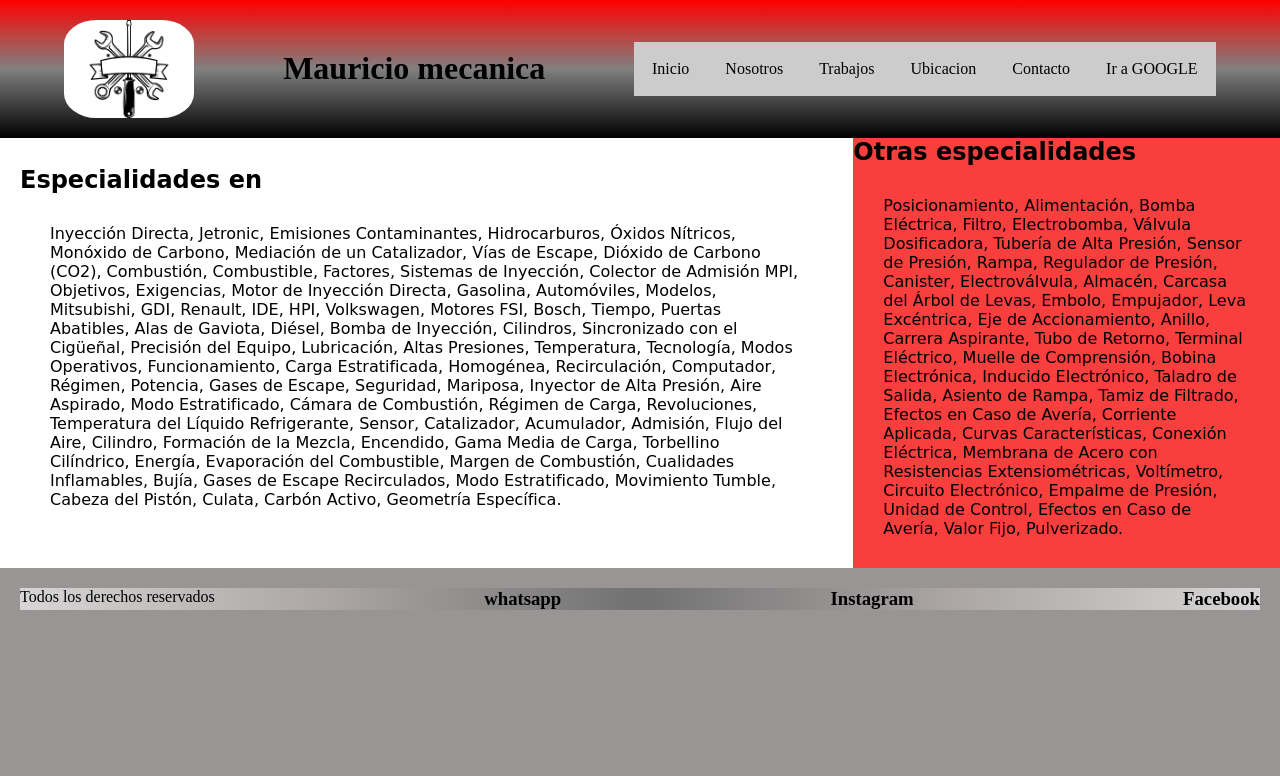
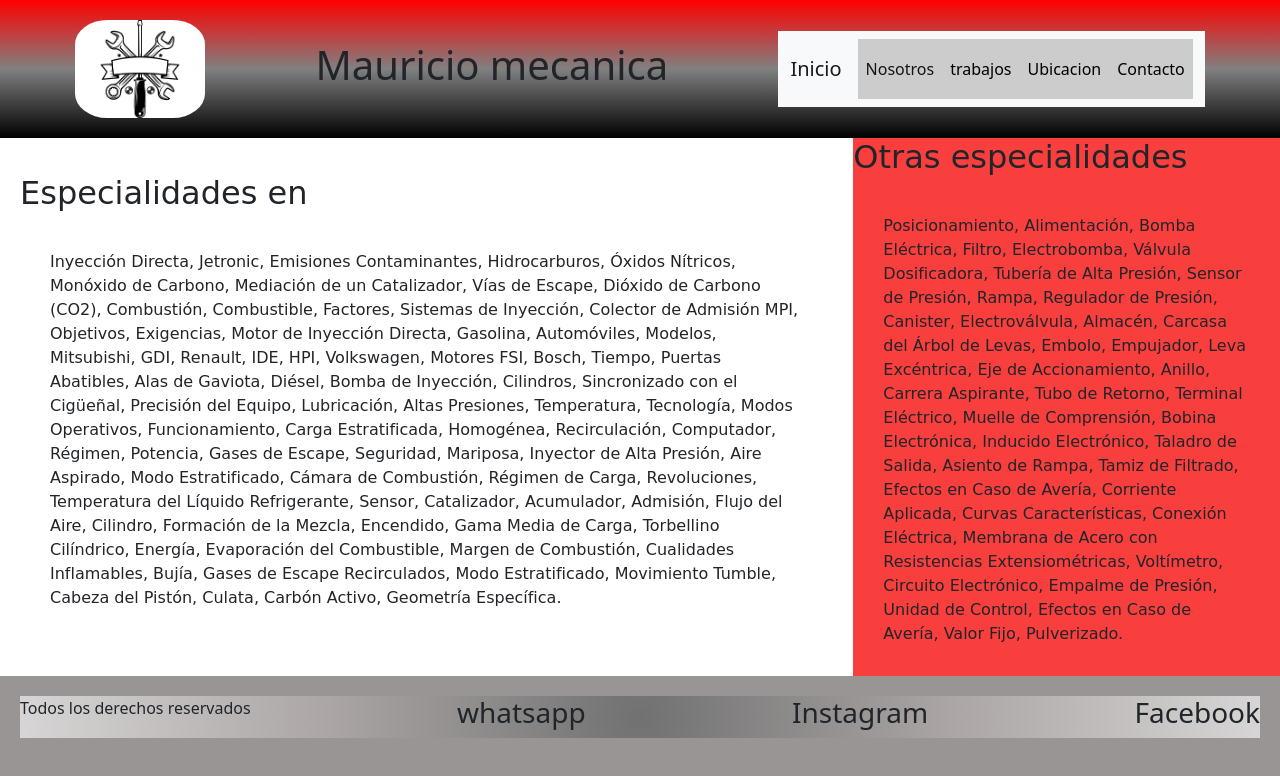
Before and after one commit to nahuelsanabria/repo, a plain HTML site: page index.html in a window 1280 px wide. Drawn offline with nearby package versions, Linux system fonts and the light colour scheme.

Commit message:
boostrap

```diff
--- a/index.html
+++ b/index.html
@@ -5,6 +5,7 @@
     <meta charset="UTF-8">
     <meta http-equiv="X-UA-Compatible" content="IE=edge">
     <meta name="viewport" content="width=device-width, initial-scale=1.0">
+    <link href="https://cdn.jsdelivr.net/npm/bootstrap@5.2.1/dist/css/bootstrap.min.css" rel="stylesheet" integrity="sha384-iYQeCzEYFbKjA/T2uDLTpkwGzCiq6soy8tYaI1GyVh/UjpbCx/TYkiZhlZB6+fzT" crossorigin="anonymous">
     <link rel="stylesheet" href="./estilos/estilo.css">
     <title> Mauri Mecanica </title>
 
@@ -15,17 +16,31 @@
         <header class="header">
             <img src="./images/logo.jpg" alt="">
 
-            <h1 class="titulo animate__animated animate__bounceOutLeft  ">Mauricio mecanica</h1>
-            <nav>
-                <ul>
-                    <li><a href="#">Inicio</a></li>
-                    <li><a href="./pages/nosotros.html">Nosotros</a></li>
-                    <li><a href="./pages/trabajos.html">Trabajos</a></li>
-                    <li><a href="./pages/ubicacion.html">Ubicacion</a></li>
-                    <li><a href="./pages/contacto.html">Contacto</a></li>
-                    <li><a href="https://www.google.com" target="_blank">Ir a GOOGLE</a></li>
-                </ul>
-            </nav>
+    <h1 class="titulo animate__animated animate__bounceOutLeft  ">Mauricio mecanica</h1>
+            <nav class="navbar navbar-expand-lg bg-light">
+                <div class="container-fluid">
+                  <a class="navbar-brand" href="#">Inicio</a>
+                  <button class="navbar-toggler" type="button" data-bs-toggle="collapse" data-bs-target="#navbarNav" aria-controls="navbarNav" aria-expanded="false" aria-label="Toggle navigation">
+                    <span class="navbar-toggler-icon"></span>
+                  </button>
+                  <div class="collapse navbar-collapse" id="navbarNav">
+                    <ul class="navbar-nav">
+                      <li class="nav-item">
+                        <a class="nav-link active" aria-current="page" href="./pages/nosotros.html">Nosotros</a>
+                      </li>
+                      <li class="nav-item">
+                        <a class="nav-link" href="./pages/trabajos.html">trabajos</a>
+                      </li>
+                      <li class="nav-item">
+                        <a class="nav-link" href="./pages/ubicacion.html">Ubicacion</a>
+                      </li>
+                      <li class="nav-item">
+                        <a class="nav-link" href="https://www.google.com">Contacto</a>
+                      </li>
+                    </ul>
+                  </div>
+                </div>
+              </nav>
         </header>
         <main class="main">
             <h2>Especialidades en</h2>
@@ -64,7 +79,7 @@
             </div>
         </footer>
     </div>
-
+    <script src="https://cdn.jsdelivr.net/npm/bootstrap@5.2.1/dist/js/bootstrap.bundle.min.js" integrity="sha384-u1OknCvxWvY5kfmNBILK2hRnQC3Pr17a+RTT6rIHI7NnikvbZlHgTPOOmMi466C8" crossorigin="anonymous"></script>
 </body>
 
 </html>
```
Also changed, not shown: pages/contacto.html (+3 -0 lines).
